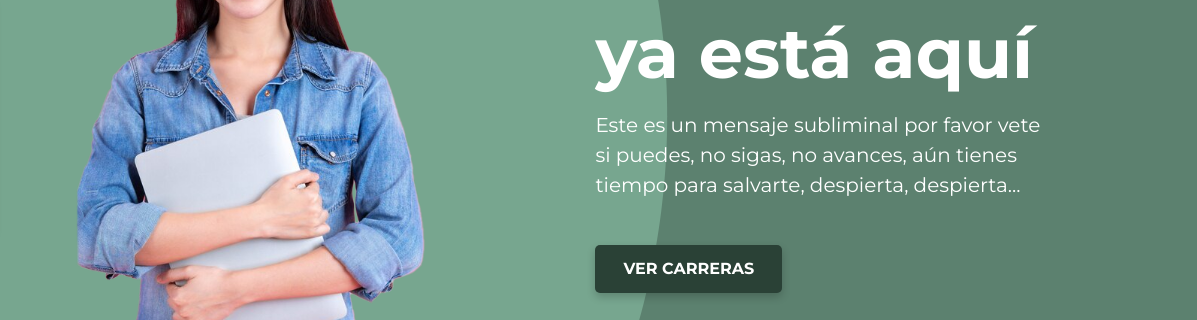
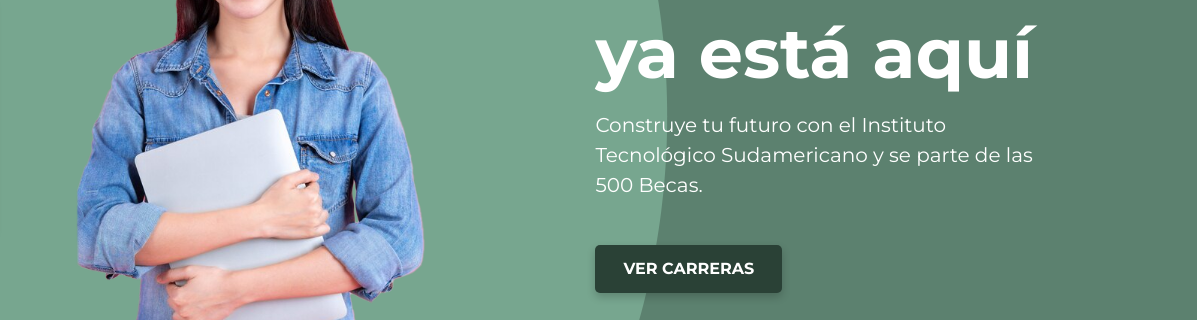
Before and after one commit to AractorS/Sudamericano-WebPage, a plain HTML site: page index.html in a window 1280 px wide. Shown: the part 284-604 px from the top of the page, 83-1280 px from the left. Drawn offline with Linux system fonts and the light colour scheme.

Commit message:
Update index.html

```diff
--- a/index.html
+++ b/index.html
@@ -57,8 +57,7 @@
         <p class="new">¡Nuevas carreras!</p>
         <h1>Sudamericano ya está aquí</h1>
         <p class="sub-text">
-          Este es un mensaje subliminal por favor vete si puedes, no sigas, no avances,
-          aún tienes tiempo para salvarte, despierta, despierta...
+          Construye tu futuro con el Instituto Tecnológico Sudamericano y se parte de las 500 Becas.
         </p>
         <a href="carreras.html" class="btn">VER CARRERAS</a>
       </div>
```
